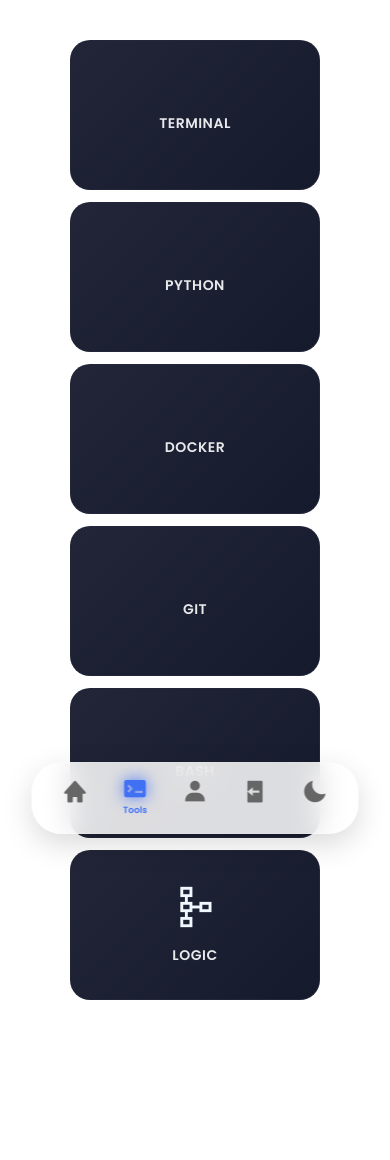
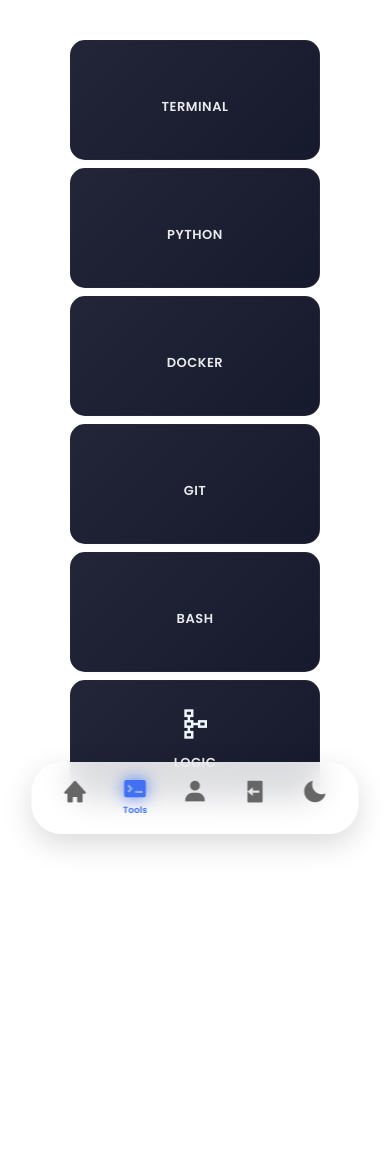
Before and after one commit to x0rma-404/TechHub, a Flask app: page /tools in a window 390 px wide. After the commit the page ends 850 px from the top, so only its background shows below. Run offline with Flask 3, Linux system fonts and the light colour scheme; the visitor is signed in with stand-in values (Sample User, id 1); some libraries are stand-ins or nearby versions.

Commit message:
icon fix

```diff
--- a/static/tools-icons.css
+++ b/static/tools-icons.css
@@ -133,28 +133,30 @@ body.dark-mode .tool-card:hover {
 
 @media (max-width: 480px) {
     .main-content {
-        padding: 40px 10px;
+        padding: 40px 2px;
+        /* Minimal side gap */
     }
 
     .tools-grid {
-        gap: 12px;
+        gap: 8px;
+        /* Tighter vertical gap */
     }
 
     .tool-card {
         flex: 1 1 100%;
-        height: 150px;
-        /* Increased from 130px */
-        border-radius: 20px;
+        height: 120px;
+        /* Shorter cards look "wider" */
+        border-radius: 15px;
     }
 
     .si,
     .material-symbols-outlined {
-        font-size: 44px;
-        /* Increased from 28px for much larger icons */
+        font-size: 32px;
+        /* Reverted to balanced size */
     }
 
     .tool-card span:not(.material-symbols-outlined) {
-        font-size: 14px;
-        margin-top: 8px;
+        font-size: 13px;
+        margin-top: 5px;
     }
 }
```
